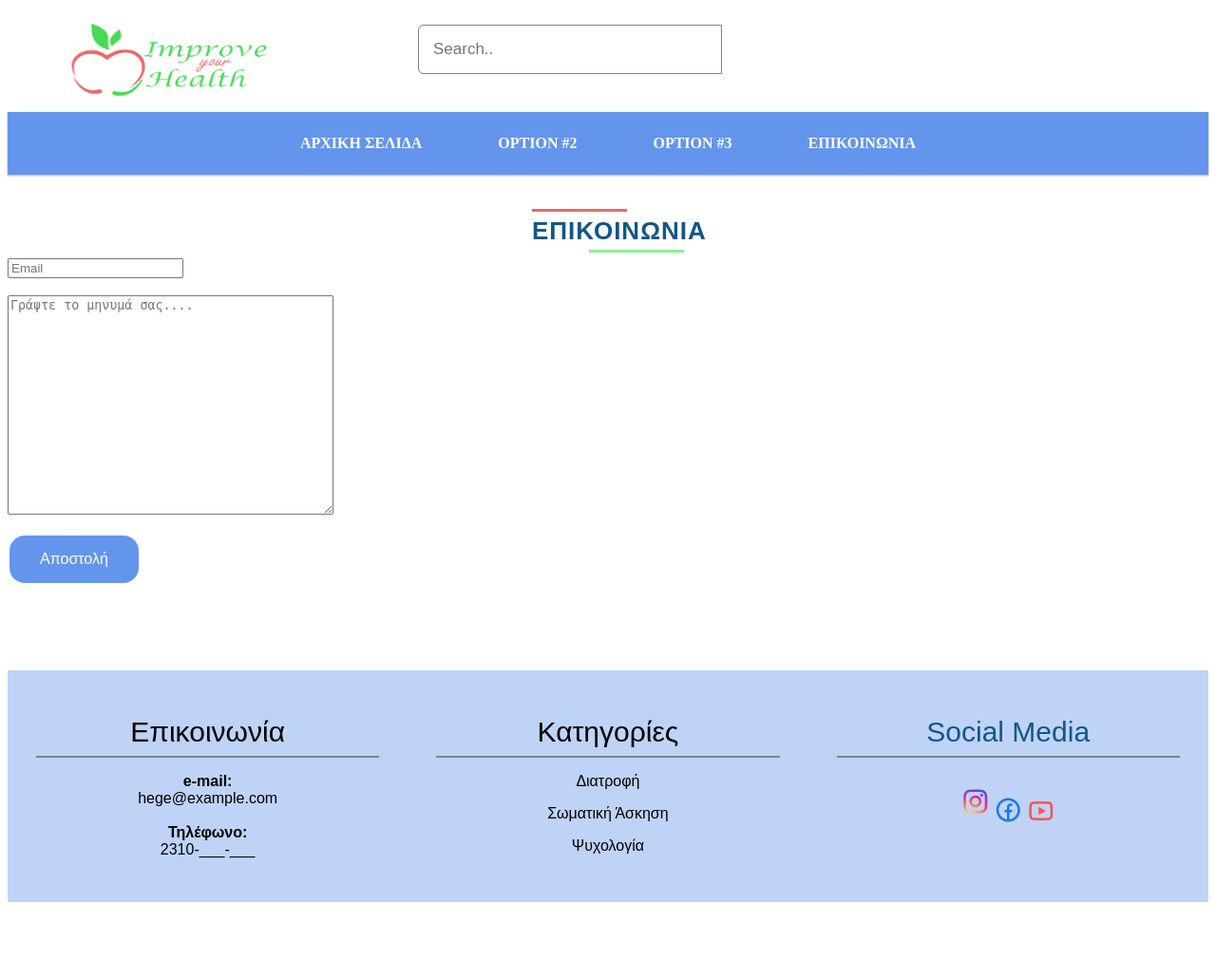
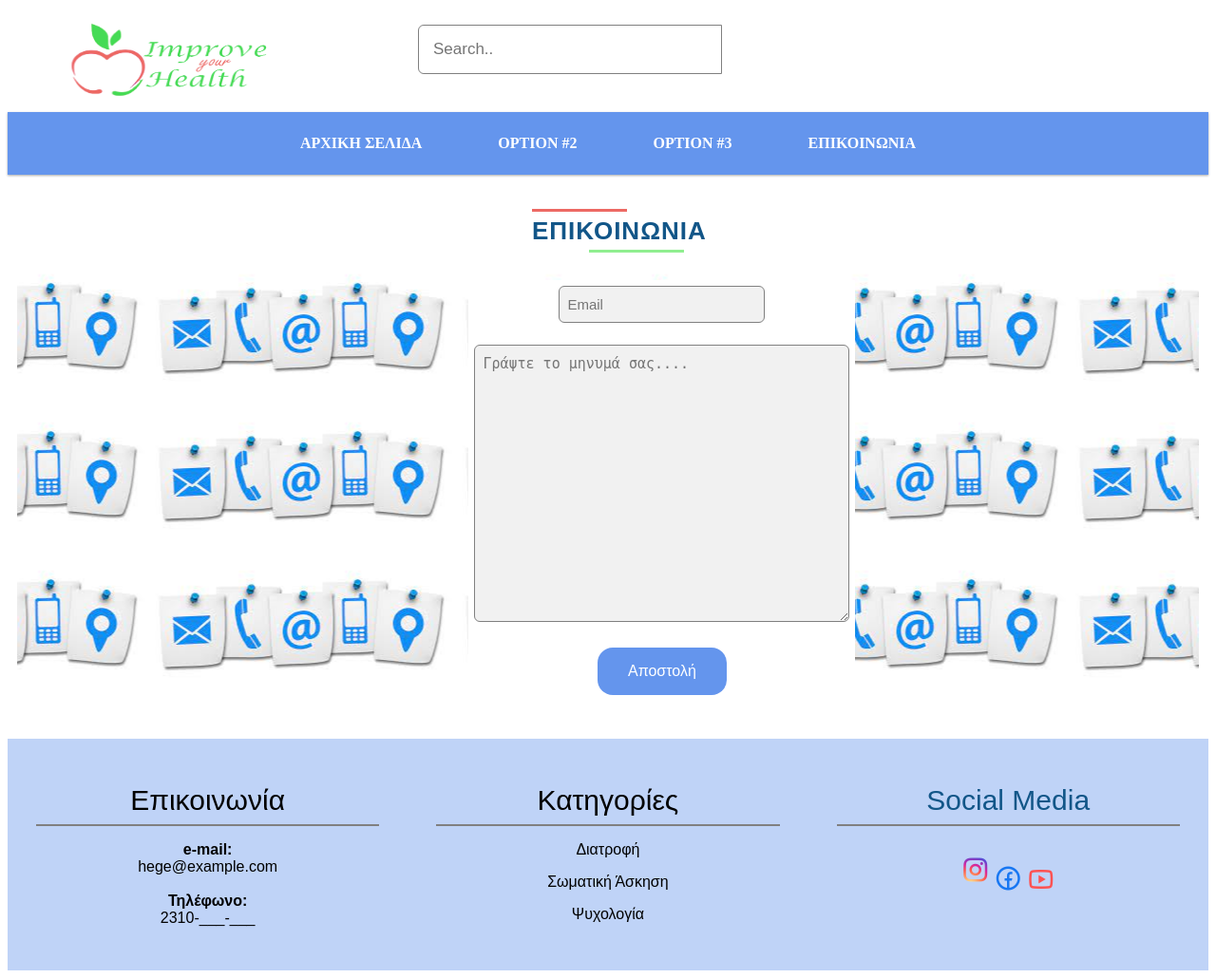
Before and after one commit to AristeaLachana/PSPI2022, a PHP site: page /contactpage.html in a window 1280 px wide. Shown: the whole page at 95% size. Before the commit the page ends 950 px from the top, so only its background shows below. Run offline with PHP 8.4, Linux system fonts and the light colour scheme.

Commit message:
Update pspi.css

```diff
--- a/pspi.css
+++ b/pspi.css
@@ -545,6 +545,49 @@ h3{
   width: 80%;
   background: #f1f1f1;
 }
+.bg-img {
+  /* The image used */
+  background-image: url("image6.jpg");
+
+  min-height: 450px;
+  border-radius:7px;
+  margin: 10px;
+  padding: 50px;
+  text-align:center;
+  color: white;
+  clear: both;
+  font-size: 20px;
+  font-weight: 800;
+  max-width: 100%;
+  /* Center and scale the image nicely */
+  background-position: center;
+  background-repeat: repeat;
+  background-size:  auto;
+  position: relative;
+}
+
+
+.container {
+  position: absolute;
+  left: 35%;
+  top: -6%;
+  margin: 40px;
+  max-width: 500px;
+  padding: 6px;
+  background-color: white;
+}
+
+.contact-style-textbox {
+    background-color: #f1f1f1;
+    border: none;
+    border-radius: 6px;
+    margin: 8px 0;
+    padding: 10px 8px;
+    outline: none;
+    border: 1px solid grey;
+    font-size: 15px;
+}
+
 
 /*addpage*/
 .add{
```
